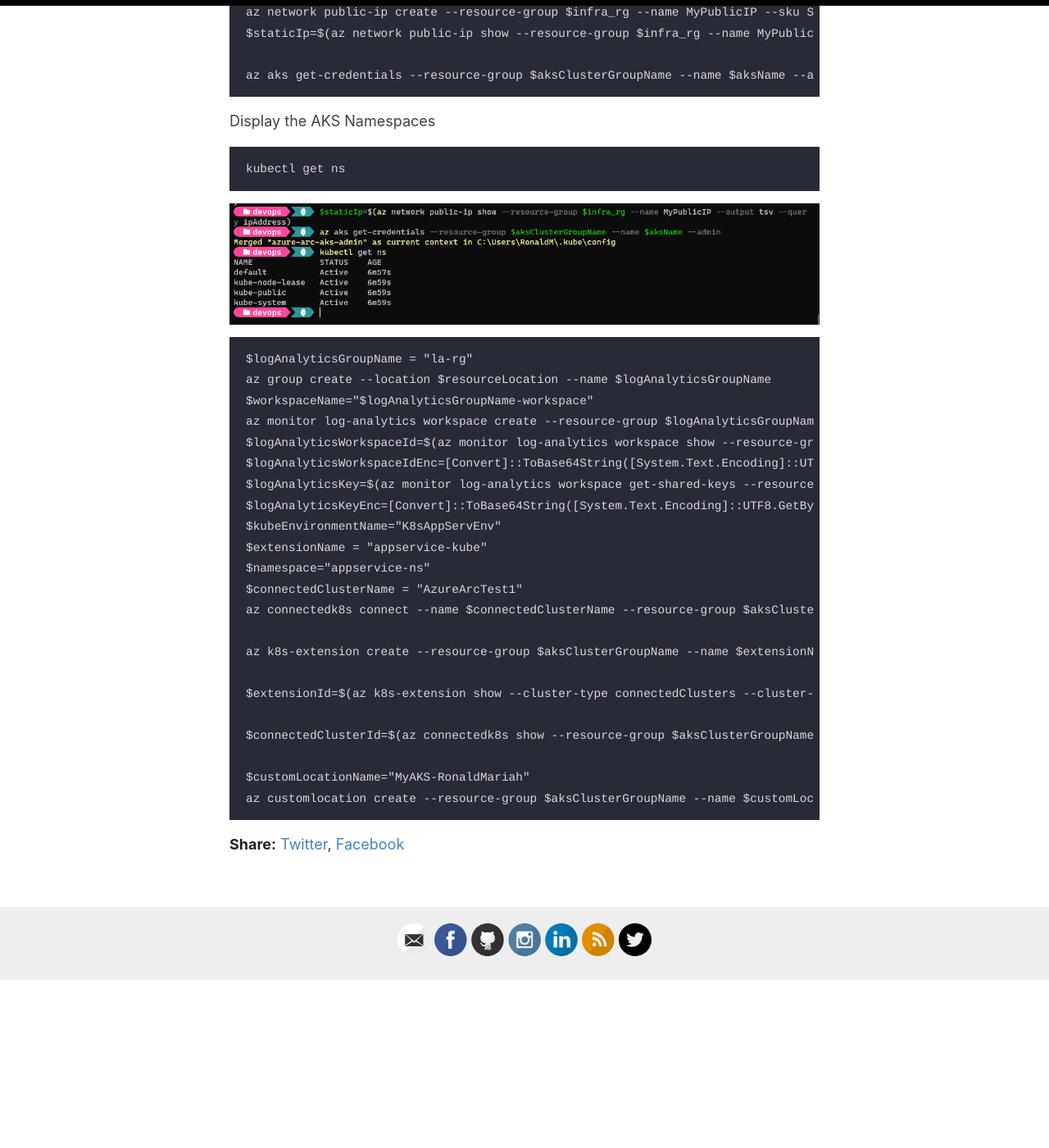
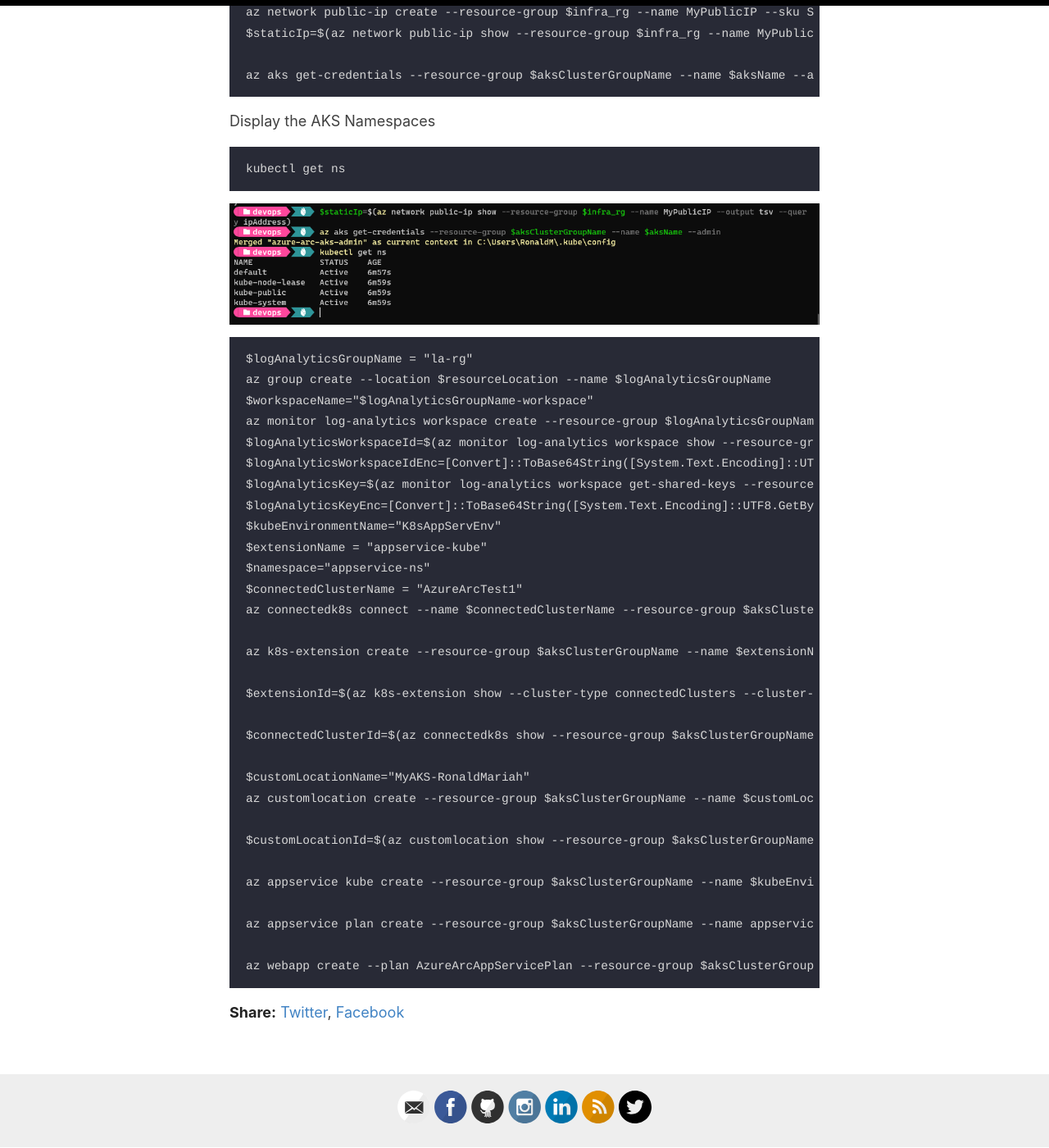
Before and after one commit to RonaldMariah/ronaldmariah.github.io, a Jekyll site: the page built from _posts/2021-12-01-azure-arc-kubernetes-app-service.md, in a window 1280 px wide and 1400 px high, scrolled down 1836 px. Shown: the whole window at 82% size. Built offline with Jekyll 4.4.1, drawn with Linux system fonts in a browser that asks for light colours; our own code applies the rules of GitHub Pages for plain Markdown files; before the commit the page ends 3032 px from its top, so only the background shows below that.

Commit message:
Updates.

````diff
--- a/_posts/2021-12-01-azure-arc-kubernetes-app-service.md
+++ b/_posts/2021-12-01-azure-arc-kubernetes-app-service.md
@@ -80,4 +80,12 @@ $connectedClusterId=$(az connectedk8s show --resource-group $aksClusterGroupName
 
 $customLocationName="MyAKS-RonaldMariah"
 az customlocation create --resource-group $aksClusterGroupName --name $customLocationName --host-resource-id $connectedClusterId --namespace $namespace --cluster-extension-ids $extensionId
+
+$customLocationId=$(az customlocation show --resource-group $aksClusterGroupName --name $customLocationName --query id --output tsv)
+
+az appservice kube create --resource-group $aksClusterGroupName --name $kubeEnvironmentName --custom-location $customLocationId --static-ip $staticIp
+
+az appservice plan create --resource-group $aksClusterGroupName --name appserviceplan --custom-location $customLocationId --is-linux --per-site-scaling
+
+az webapp create --plan AzureArcAppServicePlan --resource-group $aksClusterGroupName --name AzureArcAppService --custom-location $customLocationId --runtime 'dotnet'
 ```
````
Also changed, not shown: assets/azure-arc-kubernetes-app-service/Screenshot 2021-12-01 143020.png (added), assets/azure-arc-kubernetes-app-service/Screenshot 2021-12-01 145136.png (added).
